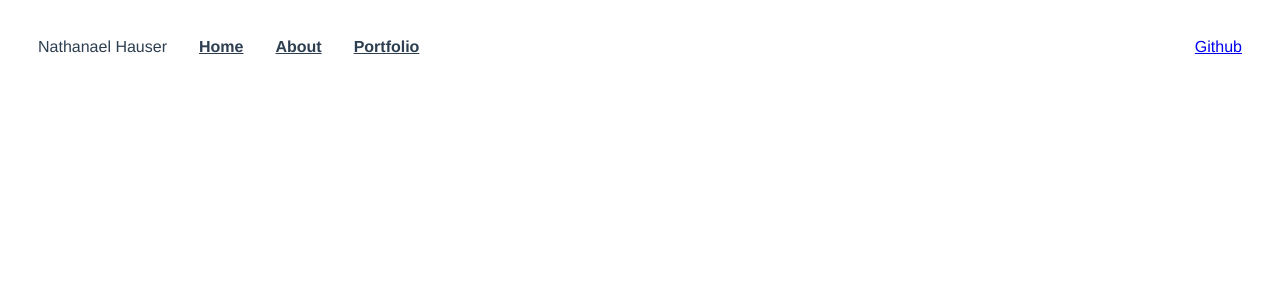
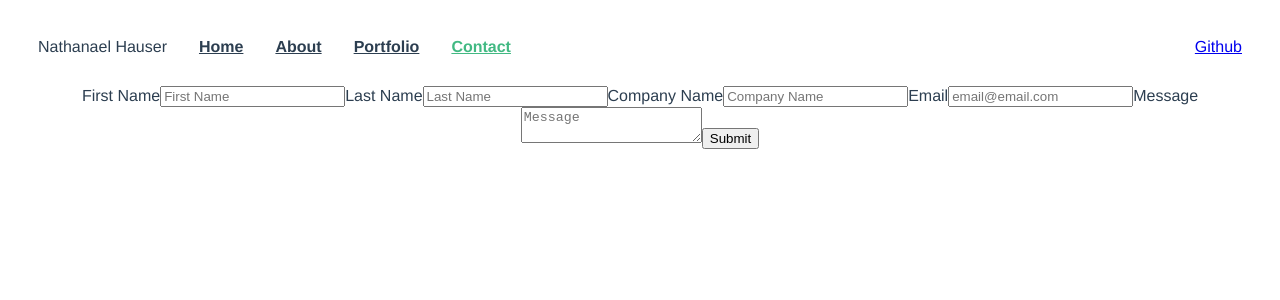
Before and after one commit to nathanaelhauser/vue-portfolio, a Vue app: page /contact in a window 1280 px wide. Shown: the top 300 px of the page. Built offline with nearby package versions, Linux system fonts and the light colour scheme.

Commit message:
Added basic Contact page

```diff
--- a/src/App.vue
+++ b/src/App.vue
@@ -5,6 +5,7 @@
       <router-link to="/">Home</router-link>
       <router-link to="/about">About</router-link>
       <router-link to="/portfolio">Portfolio</router-link>
+      <router-link to="/contact">Contact</router-link>
     </div>
     <div id="right-nav">
       <a href="#" id="github-repo">Github</a>
--- a/src/components/Card.vue
+++ b/src/components/Card.vue
@@ -67,6 +67,10 @@ button {
 .card {
   width: 400px;
   height: 300px;
+  -webkit-user-select: none;
+  -moz-user-select: none;
+  -ms-user-select: none;
+  user-select: none;
 }
 .card-content {
   background-color: rgba(255, 255, 255, 0.5);
--- a/src/router/index.ts
+++ b/src/router/index.ts
@@ -22,6 +22,12 @@ const routes: Array<RouteRecordRaw> = [
     component: () =>
       import(/* webpackChunkName: "portfolio" */ "@/views/Portfolio.vue"),
   },
+  {
+    path: "/contact",
+    name: "Contact",
+    component: () =>
+      import(/* webpackChunkName: "portfolio" */ "@/views/Contact.vue"),
+  },
 ];
 
 const router = createRouter({
--- /dev/null
+++ b/src/views/Contact.vue
@@ -0,0 +1,30 @@
+<template>
+  <div class="contact">
+    <form @submit="handleFormSubmit">
+      <label for="firstName">First Name</label>
+      <input type="text" id="firstName" placeholder="First Name" />
+      <label for="lastName">Last Name</label>
+      <input type="text" id="lastName" placeholder="Last Name" />
+      <label for="Company Name">Company Name</label>
+      <input type="text" id="Company Name" placeholder="Company Name" />
+      <label for="email">Email</label>
+      <input type="text" id="email" placeholder="email@email.com" />
+      <label for="message">Message</label>
+      <textarea type="text" id="message" placeholder="Message" />
+      <button type="submit">Submit</button>
+    </form>
+  </div>
+</template>
+
+<script lang="ts">
+import { defineComponent } from "vue";
+
+export default defineComponent({
+  methods: {
+    handleFormSubmit(e: Event) {
+      e.preventDefault();
+      console.log(e);
+    },
+  },
+});
+</script>
```
